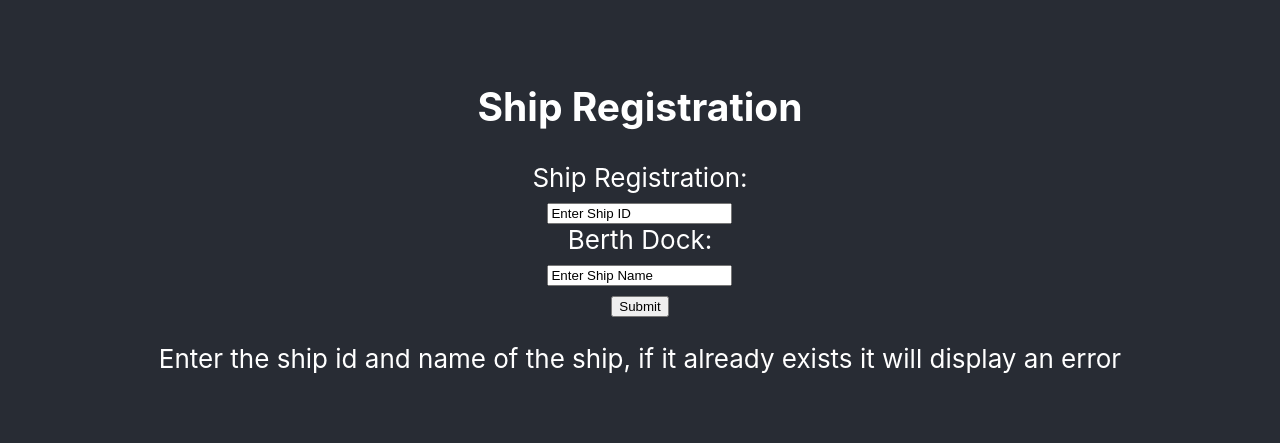
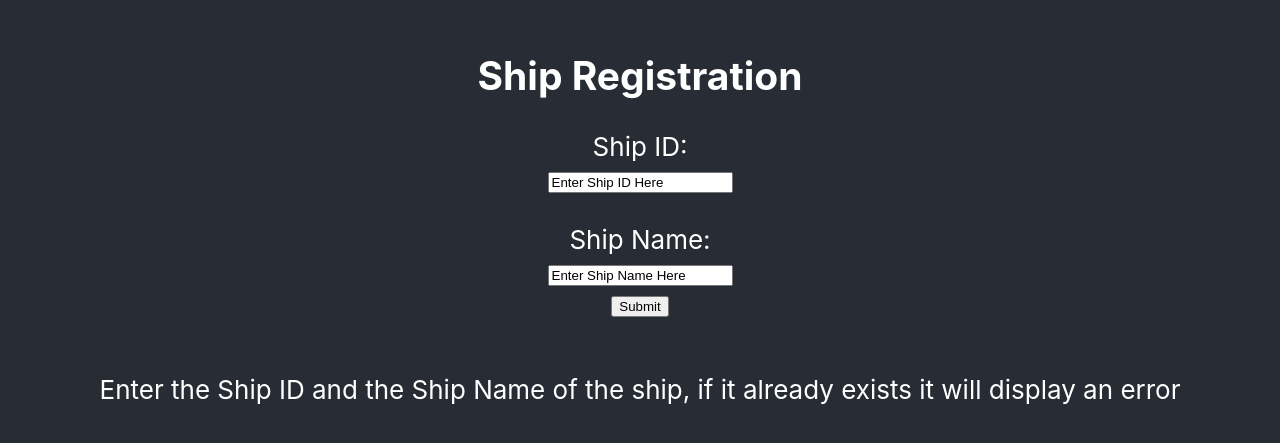
Before and after one commit to Chabs64/COP4710Project, a React (Create React App) app: page /ShipRegistration in a window 1280 px wide. Shown: the part 175-618 px from the top of the page. Built offline with nearby package versions, Linux system fonts and the light colour scheme.

Commit message:
Fixed JS pages and added Container Registration.

```diff
--- a/package.json
+++ b/package.json
@@ -6,6 +6,7 @@
     "@testing-library/jest-dom": "^5.17.0",
     "@testing-library/react": "^13.4.0",
     "@testing-library/user-event": "^13.5.0",
+    "express": "^4.18.2",
     "react": "^18.2.0",
     "react-dom": "^18.2.0",
     "react-router-dom": "^6.20.0",
--- a/src/App.js
+++ b/src/App.js
@@ -8,6 +8,7 @@ import ShipRegistration from './pages/ShipRegistration';
 import TruckDriverRegistration from './pages/TruckDriverRegistration';
 import TruckRegistration from './pages/TruckRegistration';
 import CraneOperator from './pages/CraneOperator';
+import ContainerRegistration from './pages/ContainerRegistration';
 
 
 export default function App() {
@@ -24,6 +25,7 @@ export default function App() {
                 <Route path = '/TruckDriverRegistration' element = {<TruckDriverRegistration / >} />
                 <Route path = '/TruckRegistration' element = {<TruckRegistration / >} />
                 <Route path = '/CraneOperator' element = {<CraneOperator / >} />
+                <Route path = '/ContainerRegistration' element = {<ContainerRegistration / >} />
             </Routes>
         </BrowserRouter>
         </header>
--- a/src/api.js
+++ b/src/api.js
@@ -37,7 +37,7 @@ app.post('/insertuser', async (req, res) => {
       return res.status(400).json({ success: false, message: 'Username and email are required.' });
     }
 
-    const query = 'INSERT INTO users (username, email) VALUES ($1, $2)';
+    const query = 'INSERT INTO  (username, email) VALUES ($1, $2)';
     const values = [username, email];
 
     const result = await pool.query(query, values);
--- /dev/null
+++ b/src/pages/ContainerRegistration.js
@@ -0,0 +1,28 @@
+export default function ContainerRegistration() {
+    return(
+        <>
+          <h1>Container Registration</h1>
+          <form id="containerRegistrationForm">
+            <label htmlFor="containerID">Container ID:</label>
+            <input type="text" id="containerID" name="containerID" />
+            <br />
+            <br />
+            <label htmlFor="sourceID">Source (Ship/Truck ID):</label>
+            <input type="text" id="sourceID" name="sourceID" />
+            <br />
+            <br />
+            <label htmlFor="destinationID">Destination (Ship/Truck ID):</label>
+            <input type="text" id="destinationID" name="destinationID" />
+            <br />
+            <br />
+            <label htmlFor="storageArea">Storage Area:</label>
+            <input type="text" id="storageArea" name="storageArea" />
+            <br />
+            <br />
+            <button type="button" onclick="registerContainer()">
+              Register Container
+            </button>
+          </form>
+        </>
+    )
+}
--- a/src/pages/Home.js
+++ b/src/pages/Home.js
@@ -11,6 +11,7 @@ export default function Home() {
             <p> For: TruckDriverRegistration use path = /TruckDriverRegistration   </p>
             <p> For: TruckRegistration use path = /TruckRegistration   </p>
             <p> For: CraneOperator use path = /CraneOperator  </p>
+            <p> For: ContainerRegistration use path = /ContainerRegistration </p>
         </>
     )
 }
--- a/src/pages/PortEntry.js
+++ b/src/pages/PortEntry.js
@@ -3,15 +3,16 @@ export default function PortEntry() {
         <>
             <>
               <h2>Port Entry</h2>
-              <form action="“PortEntryAPI.js”" method="“GET”" name="“PortEntry”">
+              <form action="PortEntryAPI.js" method="GET" name="PortEntry">
                 <label htmlFor="ShipID">Ship Entering Port:</label>
                 <br />
                 <input
                   type="text"
                   id="shipID"
                   name="Ship ID"
-                  defaultValue="Enter Ship ID"
+                  defaultValue="Enter Ship ID Here"
                 />
+                <br />
                 <br />
                 <input type="submit" defaultValue="Submit" />
                 <div />
@@ -22,7 +23,8 @@ export default function PortEntry() {
                 <input type="text" id="berthID" name="Berth ID" defaultValue="" />
                 <br />
               </form>
-              <p>Entry a shipID and other information and receive a berth to dock at.</p>
+              <br />
+              <p>Entry a Ship ID and receive a berth to dock at.</p>
             </>
         </>
     )
--- a/src/pages/PortExit.js
+++ b/src/pages/PortExit.js
@@ -2,7 +2,7 @@ export default function PortExit() {
     return(
         <>
           <h2>Port Exit</h2>
-          <form action="“PortExitDO.jsp”" method="“GET”" name="“PortExit”">
+          <form action="PortExitAPI.js" method="GET" name="PortExit">
             <label htmlFor="ShipID">Ship Leaving Port:</label>
             <br />
             <input
@@ -14,6 +14,7 @@ export default function PortExit() {
             <br />
             <input type="submit" defaultValue="Submit" />
           </form>
+          <br />
           <p>
             If the ship corresponding to the Ship ID provided is in a berth it will be
             ejected.
--- a/src/pages/ShipRegistration.js
+++ b/src/pages/ShipRegistration.js
@@ -3,29 +3,31 @@ export default function ShipRegistration() {
         <>
             <>
               <h2>Ship Registration</h2>
-              <form action="“RegisterShip.jsp”" method="“GET”" name="“ShipRegistration”">
-                <label htmlFor="ShipID">Ship Registration:</label>
+              <form action="RegisterShipAPI.js" method="GET" name="ShipRegistration">
+                <label htmlFor="ShipID">Ship ID:</label>
                 <br />
                 <input
                   type="text"
                   id="shipID"
                   name="Ship ID"
-                  defaultValue="Enter Ship ID"
+                  defaultValue="Enter Ship ID Here"
                 />
                 <br />
-                <label htmlFor="ShipName">Berth Dock:</label>
+                <br />
+                <label htmlFor="ShipName">Ship Name:</label>
                 <br />
                 <input
                   type="text"
-                  id="ShipName"
+                  id="shipName"
                   name="Ship Name"
-                  defaultValue="Enter Ship Name"
+                  defaultValue="Enter Ship Name Here"
                 />
                 <br />
                 <input type="submit" defaultValue="Submit" />
               </form>
+              <br />
               <p>
-                Enter the ship id and name of the ship, if it already exists it will display
+                Enter the Ship ID and the Ship Name of the ship, if it already exists it will display
                 an error
               </p>
             </>
--- a/src/pages/TruckDriverRegistration.js
+++ b/src/pages/TruckDriverRegistration.js
@@ -3,7 +3,7 @@ export default function TruckDriverRegistration() {
         <>
             <>
               <h2>Truck Driver Registration</h2>
-              <form action="RegisterDriver.jsp" method="GET" name="TruckDriverRegistration">
+              <form action="RegisterDriverAPI.js" method="GET" name="TruckDriverRegistration">
                 <label htmlFor="DriverID">Driver ID:</label>
                 <br />
                 <input
--- a/src/pages/TruckRegistration.js
+++ b/src/pages/TruckRegistration.js
@@ -3,7 +3,7 @@ export default function TruckRegistration() {
         <>
             <>
               <h2>Truck Registration</h2>
-              <form action="RegisterTruck.jsp" method="GET" name="TruckRegistration">
+              <form action="RegisterTruckAPI.js" method="GET" name="TruckRegistration">
                 <label htmlFor="TruckID">Truck Registration:</label>
                 <br />
                 <input
```
Also changed, not shown: src/OldHtml/ContainerCompany.html (added, +39 -0 lines), 1 other file (tests, documents, lock files or other folders).
